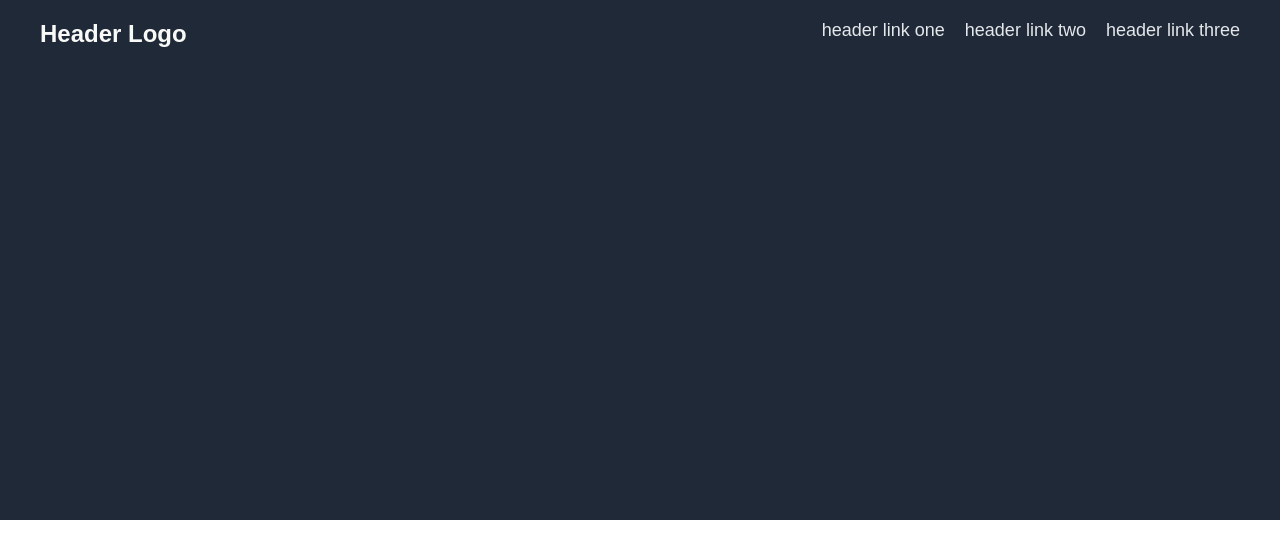
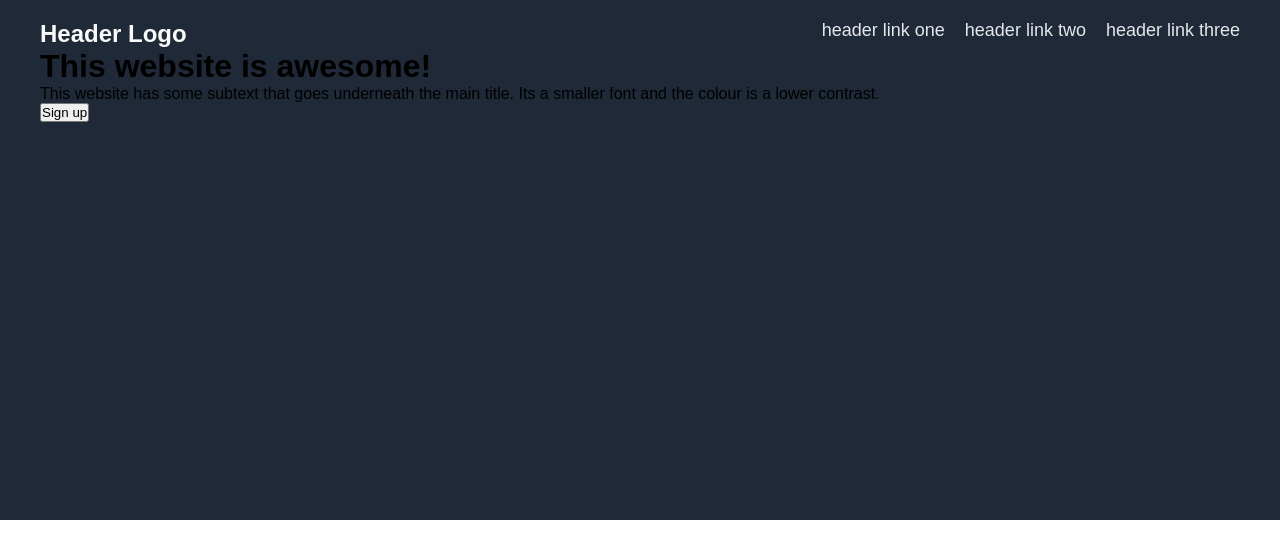
Before and after one commit to lukew95/TheOdinProject-LandingPageProject, a plain HTML site: page index.html in a window 1280 px wide. Drawn offline with Linux system fonts and the light colour scheme.

Commit message:
Added html for hero section

```diff
--- a/index.html
+++ b/index.html
@@ -18,6 +18,14 @@
                     <li><a href="#">header link three</a></li>
                 </ul>
             </div>
+            <div class="hero">
+                <div class="hero-text">
+                    <h1>This website is awesome!</h1>
+                    <p>This website has some subtext that goes underneath the main title. Its a smaller font and the colour is a lower contrast.</p>
+                    <button>Sign up</button>
+                </div>
+                <img class="hero-image">
+            </div>
         </div>
     </div>
 </body>
```
